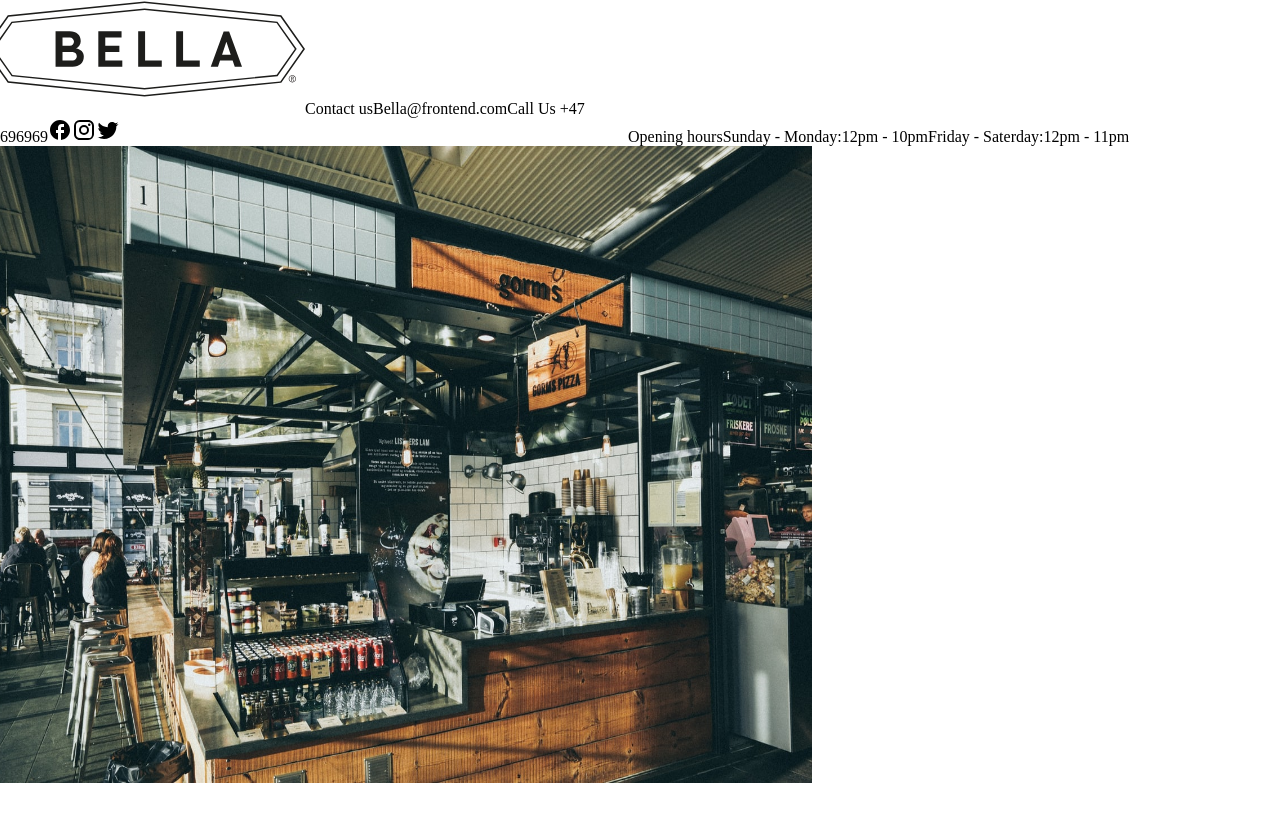
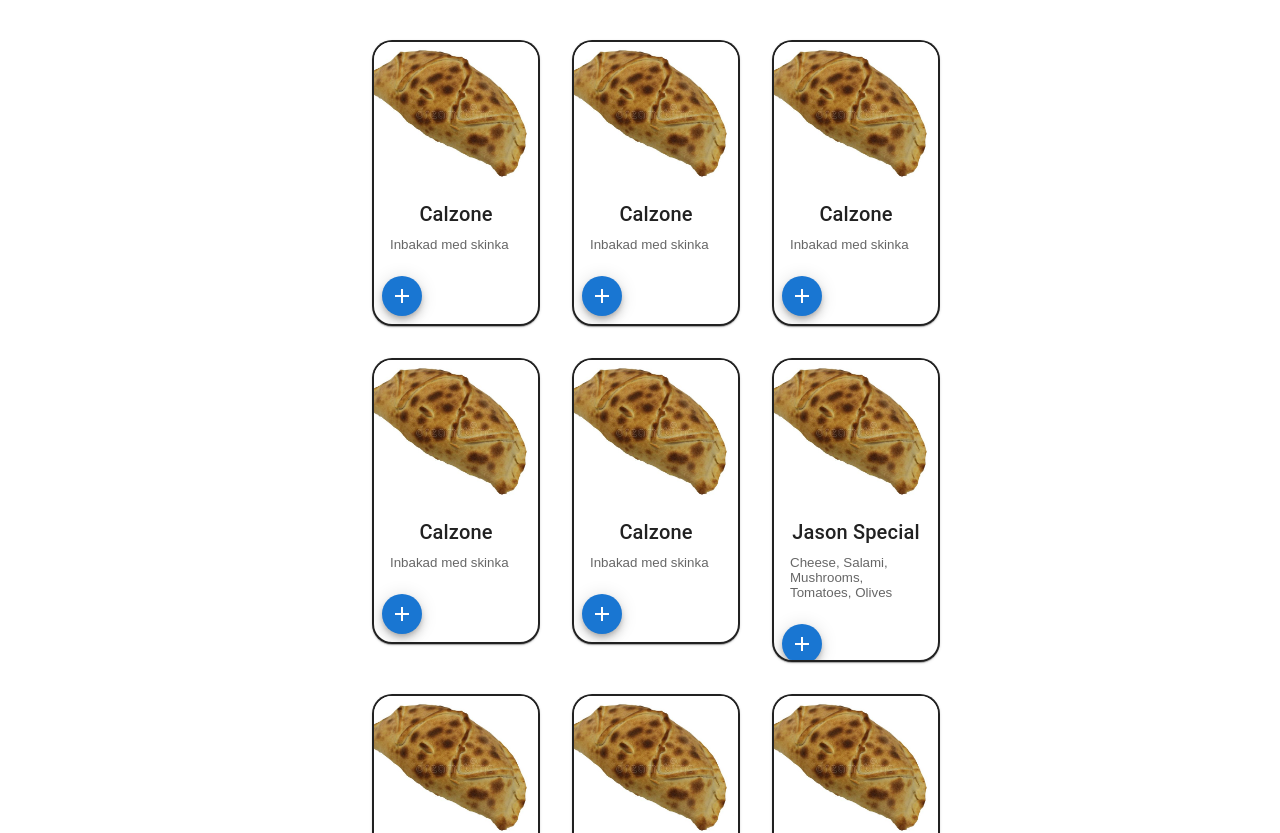
Before and after one commit to DennisBrenna/bellapizza, a React (Create React App) app: page / in a window 1280 px wide. Shown: the top 833 px of the page. Before the commit the page ends 800 px from the top, so only its background shows below. Built offline with nearby package versions, Linux system fonts and the light colour scheme.

Commit message:
import menu

```diff
--- a/src/App.js
+++ b/src/App.js
@@ -4,7 +4,9 @@ import logo from'./images/bellalogo_final.svg';
 //import warmpizza from './images/warmpizza.jpeg';
 import './App.css';
 import Footer from './components/FooterCard';
-import Home from './pages/Home'
+import Home from './pages/Home';
+import ProductCard from './components/ProductCard';
+import Menu from './pages/Menu'
 
 //import { createTheme } from '@mui/material'
 //import { amber, teal } from '@mui/material/colors';
@@ -16,7 +18,7 @@ function App() {
   return (
 
     <div className="App">
-    <Footer/>
+      <Menu/>
       </div>
 
   );
--- a/src/components/ProductCard.js
+++ b/src/components/ProductCard.js
@@ -6,6 +6,7 @@ import CardMedia from '@mui/material/CardMedia';
 import Typography from '@mui/material/Typography';
 import { CardActionArea, CardActions } from '@mui/material';
 import pizza1 from '../images/pizza1.jpeg';
+import pizza2 from '../images/pizza2.jpeg';
 import Fab from '@mui/material/Fab';
 import AddIcon from '@mui/icons-material/Add';
 
@@ -13,11 +14,10 @@ export default function ProductCard({ title, description }) {
   return (
 
     <Card sx={{ maxWidth: 335, maxHeight: 300, border: 2, borderRadius: '20px'}}>
-
       <CardActionArea>
         <CardMedia
           component="img"
-          image={ pizza1 } alt="Inside" width="82px" height="140px"/>
+          image={ pizza1, pizza2 } alt="Inside" width="82px" height="140px"/>
         <CardContent>
           <Typography gutterBottom variant="h6" component="div" textAlign="center">
             { title }
--- a/src/pages/Menu.js
+++ b/src/pages/Menu.js
@@ -24,7 +24,7 @@ function Menu() {
                 <ProductCard title="Calzone" description="Inbakad med skinka"/>
             </Grid>
             <Grid item xs={4}>
-                <ProductCard title="Jason Special" description="Tomatosauce, Cheese, Salami, Mushrooms, Tomatoes, Olives "/>
+                <ProductCard title="Jason Special" description="Cheese, Salami, Mushrooms, Tomatoes, Olives"/>
             </Grid>
             <Grid item xs={4}>
                 <ProductCard title="Calzone" description="Inbakad med skinka"/>
```
Also changed, not shown: 1 other file (tests, documents, lock files or other folders).
